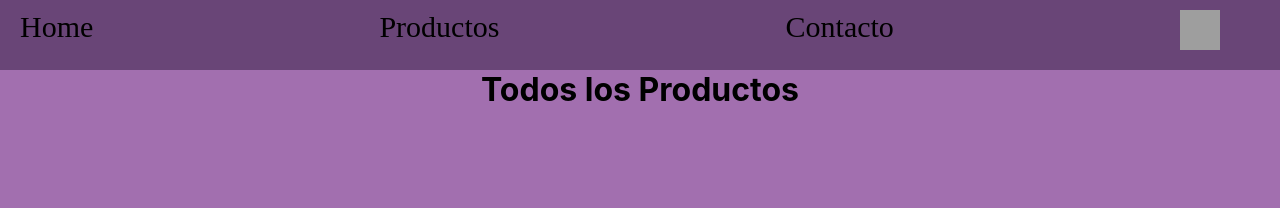
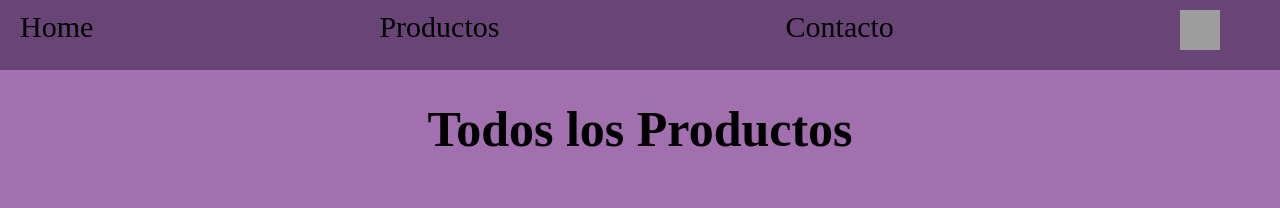
Before and after one commit to belchus/reactmoon, a React (Create React App) app: page /ItemListContainer in a window 1280 px wide. Shown: the part 190-398 px from the top of the page. Built offline with nearby package versions, Linux system fonts and the light colour scheme; grey boxes are pictures that could not be loaded.

Commit message:
cambios en css

```diff
--- /dev/null
+++ b/src/components/Contador/Contador.css
@@ -0,0 +1,6 @@
+button{
+    font-size: 20px;
+    background-color: #a26faf ;
+    padding: 10px;
+    border-radius: 10px;
+}
--- a/src/components/Contador/Contador.js
+++ b/src/components/Contador/Contador.js
@@ -1,5 +1,5 @@
 import { useState } from 'react';
-
+import './Contador.css'
 
 const Contador = ({initial , stock, onAdd}) => {
   const [Contador, setcontador] = useState(initial);
@@ -14,7 +14,7 @@ const Contador = ({initial , stock, onAdd}) => {
 
   return (
 
-    <div className='Count'>
+    <div className='Contador'>
     <button disabled={Contador <= 1} onClick={Restar}>-</button>
   <span>{Contador}</span>
     <button disabled={Contador >= stock} onClick={Sumar}>+</button>
--- a/src/components/ItemListContainer/ItemListContainer.css
+++ b/src/components/ItemListContainer/ItemListContainer.css
@@ -22,3 +22,9 @@
     margin-bottom: 20px;
 
 }
+
+.tituloinicial{
+    margin-top: 30px;
+    font-size: 50px;
+    font-family: 'Koulen', cursive;
+}
--- a/src/components/ItemListContainer/ItemListContainer.js
+++ b/src/components/ItemListContainer/ItemListContainer.js
@@ -18,7 +18,7 @@ const ItemListContainer = ({greeting})=>{
         },[Id])
  return(
     <div>
-        <h1>
+        <h1 className="tituloinicial">
             Todos los Productos
         </h1>
                 <ItemList Productos={Productos} />
```
